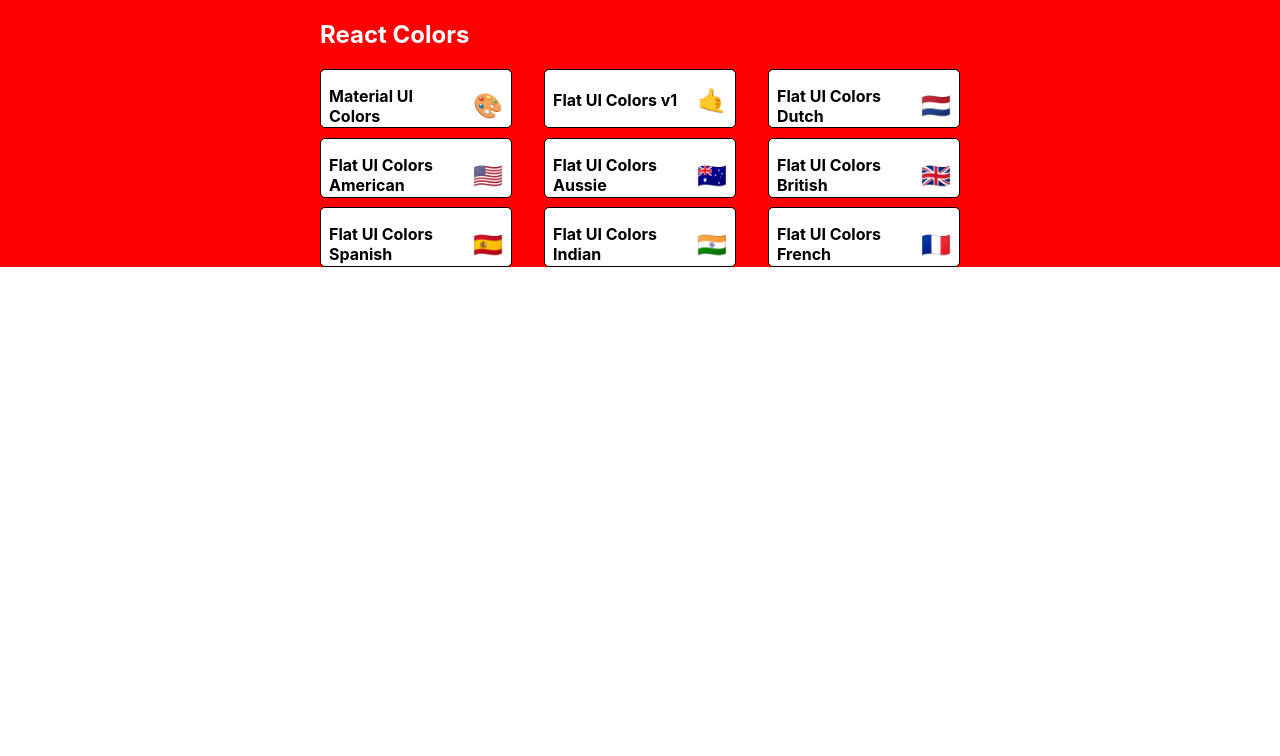
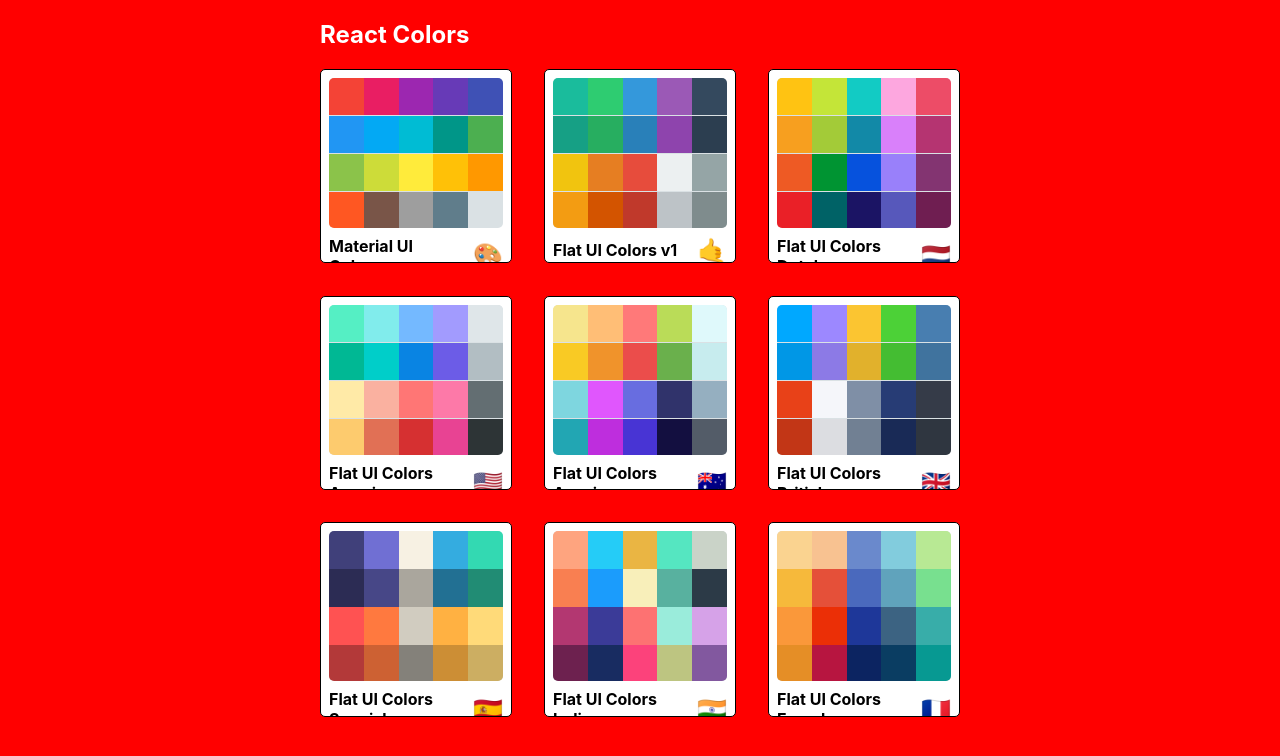
Before and after one commit to zenakent/color-app, a React (Create React App) app: page / in a window 1280 px wide. Shown: the top 756 px of the page. Built offline with nearby package versions, Linux system fonts and the light colour scheme.

Commit message:
finished styling MiniPalette

```diff
--- a/src/component/MiniPalette.jsx
+++ b/src/component/MiniPalette.jsx
@@ -14,7 +14,11 @@
 		}
 	},
 	colors: {
-		backgroundColor: 'gray'
+		backgroundColor: '#dae1e4',
+		height: '150px',
+		width: '100%',
+		borderRadius: '5px',
+		overflow: 'hidden'
 	},
 	title: {
 		display: 'flex',
@@ -29,14 +33,25 @@
 	emoji: {
 		marginLeft: '0.5rem',
 		fontSize: '1.5rem'
+	},
+	miniColor: {
+		height: '25%',
+		width: '20%',
+		display: 'inline-block',
+		margin: '0 auto',
+		position: 'relative',
+		marginBottom: '-3.5px'
 	}
 };
 
 function MiniPalette(props) {
-	const { classes, paletteName, emoji } = props;
+	const { classes, paletteName, emoji, colors } = props;
+	const miniColorBoxes = colors.map((color, idx) => (
+		<div className={classes.miniColor} style={{ backgroundColor: color.color }} key={idx} />
+	));
 	return (
 		<div className={classes.root}>
-			<div className={classes.colors} />
+			<div className={classes.colors}>{miniColorBoxes}</div>
 			<h5 className={classes.title}>
 				{paletteName} <span className={classes.emoji}>{emoji}</span>
 			</h5>
--- a/src/component/PaletteList.jsx
+++ b/src/component/PaletteList.jsx
@@ -7,7 +7,7 @@
 const styles = {
 	root: {
 		backgroundColor: 'red',
-		height: '100%',
+		height: '100vh',
 		display: 'flex',
 		alignItems: 'flex-start',
 		justifyContent: 'center'
```
